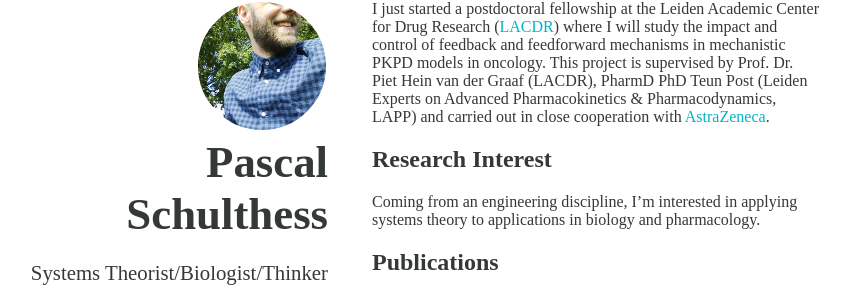
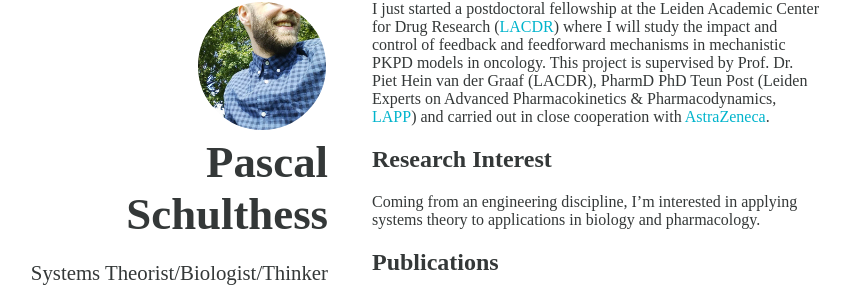
Before and after one commit to pascalschulthess/pascalschulthess.github.io, a Jekyll site: the page built from index.html, in a window 1280 px wide and 900 px high. Shown: the part 128-424 px from the top of the window, without its empty margins (312-1163 px from the left). Built offline with Jekyll 4.4.1, drawn with Linux system fonts in a browser that asks for light colours; nearby versions of some CDN libraries; some web fonts are replaced; part of the change alters nothing that is shown.

```diff
--- a/_includes/my_content.md
+++ b/_includes/my_content.md
@@ -1,5 +1,5 @@
 
-I just started a postdoctoral fellowship at the Leiden Academic Center for Drug Research ([LACDR](http://lacdr.nl)) where I will study the impact and control of feedback and feedforward mechanisms in mechanistic PKPD models in oncology. This project is supervised by Prof. Dr. Piet Hein van der Graaf (LACDR), PharmD PhD Teun Post (Leiden Experts on Advanced Pharmacokinetics & Pharmacodynamics, LAPP) and carried out in close cooperation with [AstraZeneca](http://astrazeneca.com).
+I just started a postdoctoral fellowship at the Leiden Academic Center for Drug Research ([LACDR](http://lacdr.nl)) where I will study the impact and control of feedback and feedforward mechanisms in mechanistic PKPD models in oncology. This project is supervised by Prof. Dr. Piet Hein van der Graaf (LACDR), PharmD PhD Teun Post (Leiden Experts on Advanced Pharmacokinetics & Pharmacodynamics, [LAPP](http://www.lapp.nl/)) and carried out in close cooperation with [AstraZeneca](http://astrazeneca.com).
 
 ## Research Interest
 
```
